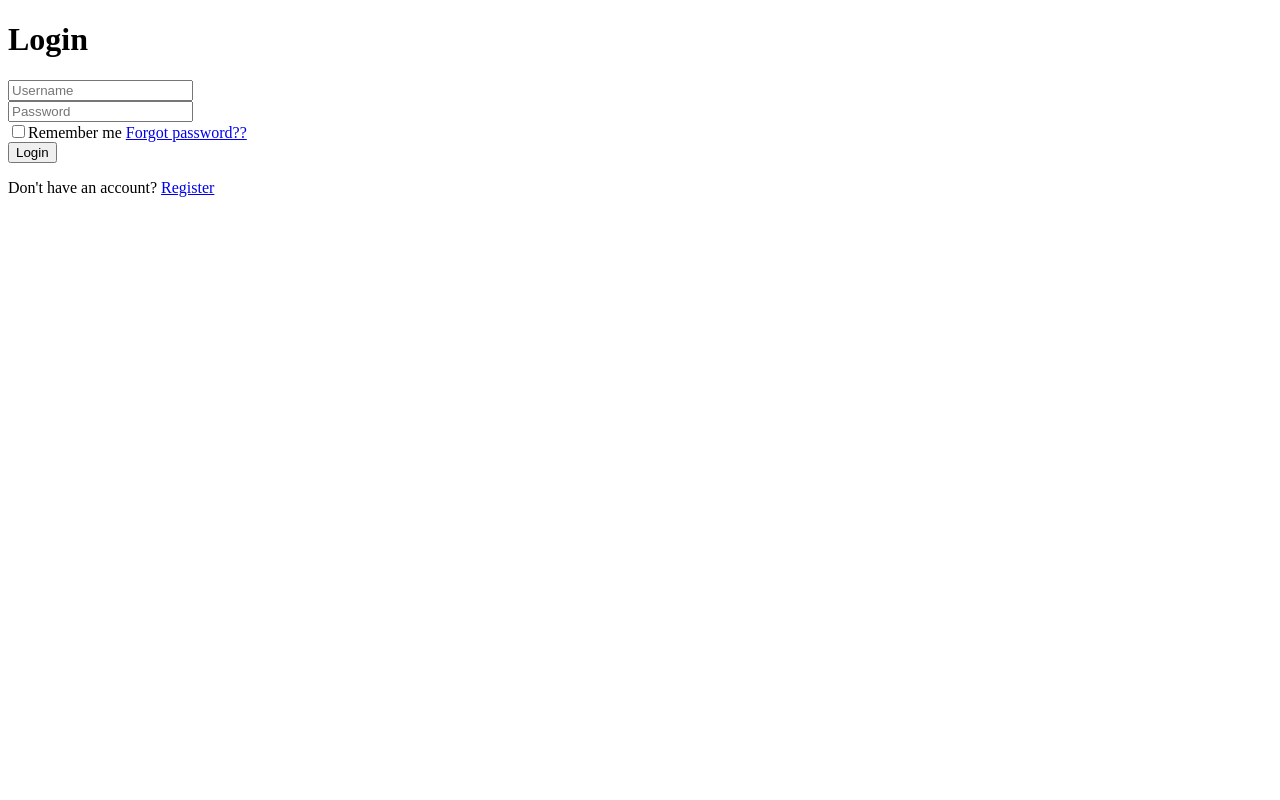
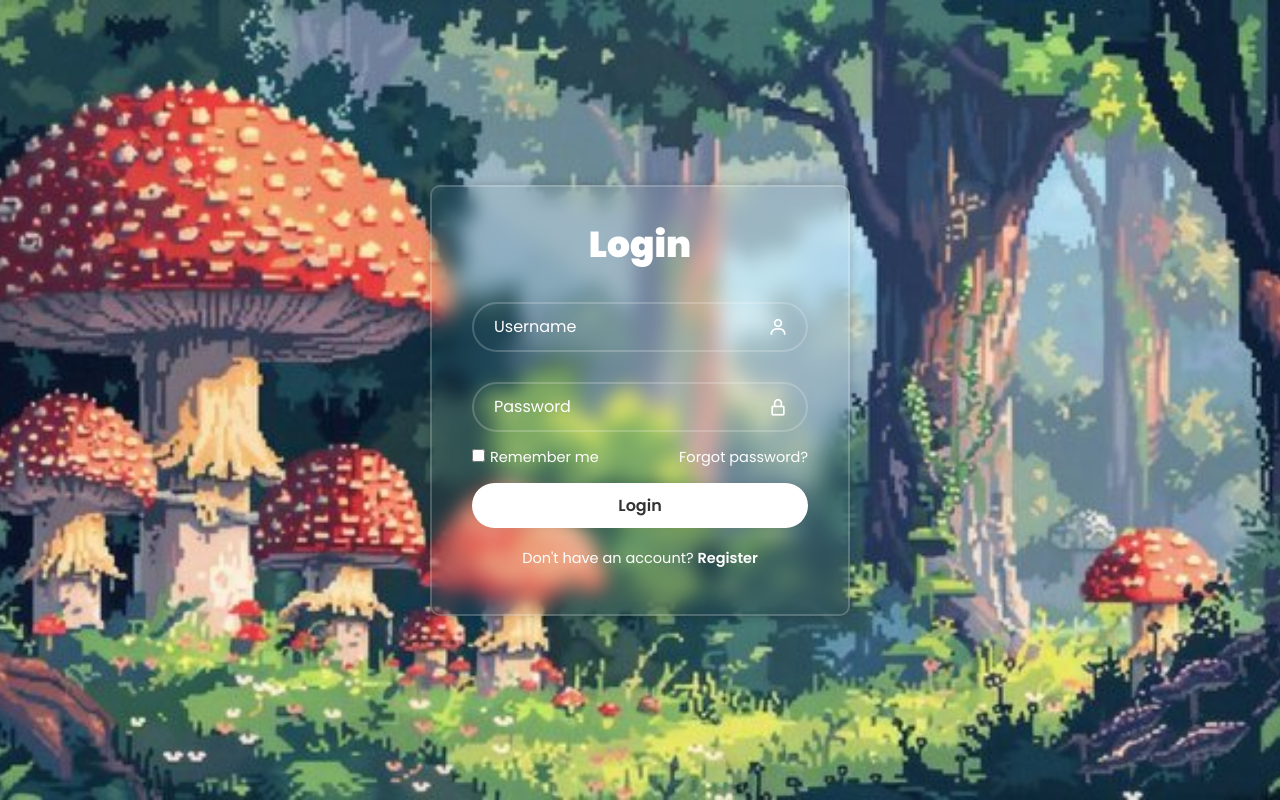
Before and after one commit to AkaSiah/Contra, a plain HTML site: page index.html in a window 1280 px wide. Drawn offline with nearby package versions, Linux system fonts and the light colour scheme.

Commit message:
Work PleaseSS

```diff
--- a/index.html
+++ b/index.html
@@ -1,10 +1,15 @@
 <!DOCTYPE html>
 <html lang="en">
+
 <head>
     <meta charset="UTF-8">
+    <meta http-equiv="X-UA-Compatible" content="IE=edge">
     <meta name="viewport" content="width=device-width, initial-scale=1.0">
-    <title>Document</title>
+    <title>Login Form</title>
+    <link rel="stylesheet" href="style.css">
+    <link href='https://unpkg.com/boxicons@2.1.4/css/boxicons.min.css' rel='stylesheet'>
 </head>
+
 <body>
     <div class="wrapper">
         <form action="">
@@ -20,7 +25,7 @@
 
             <div class="remember-forgot">
                 <label><input type="checkbox">Remember me</label>
-                <a href="#">Forgot password??</a>
+                <a href="#">Forgot password?</a>
             </div>
 
             <button type="submit" class="btn">Login</button>
@@ -32,5 +37,5 @@
         </form>
     </div>
 </body>
-</html></body>
+
 </html>
```
